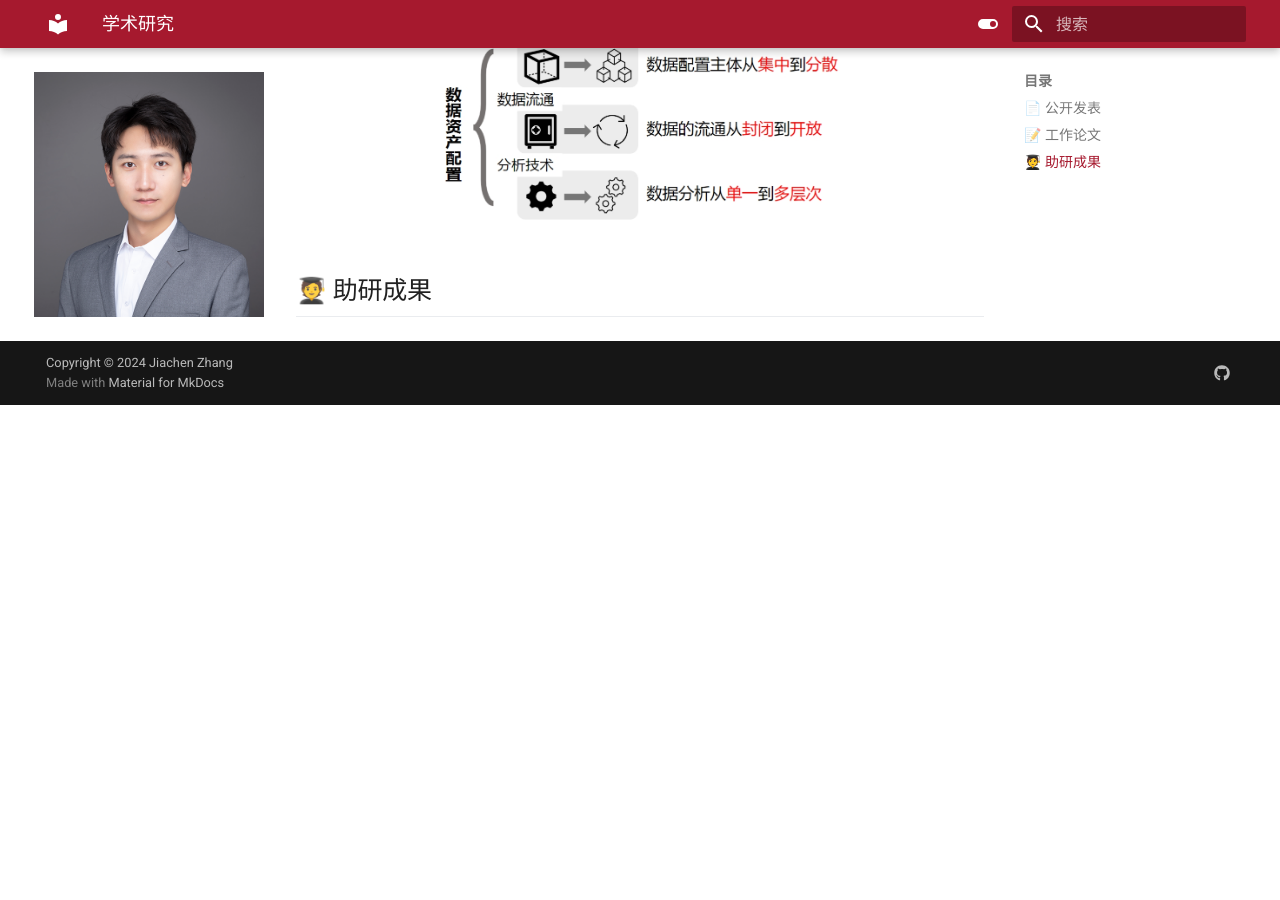
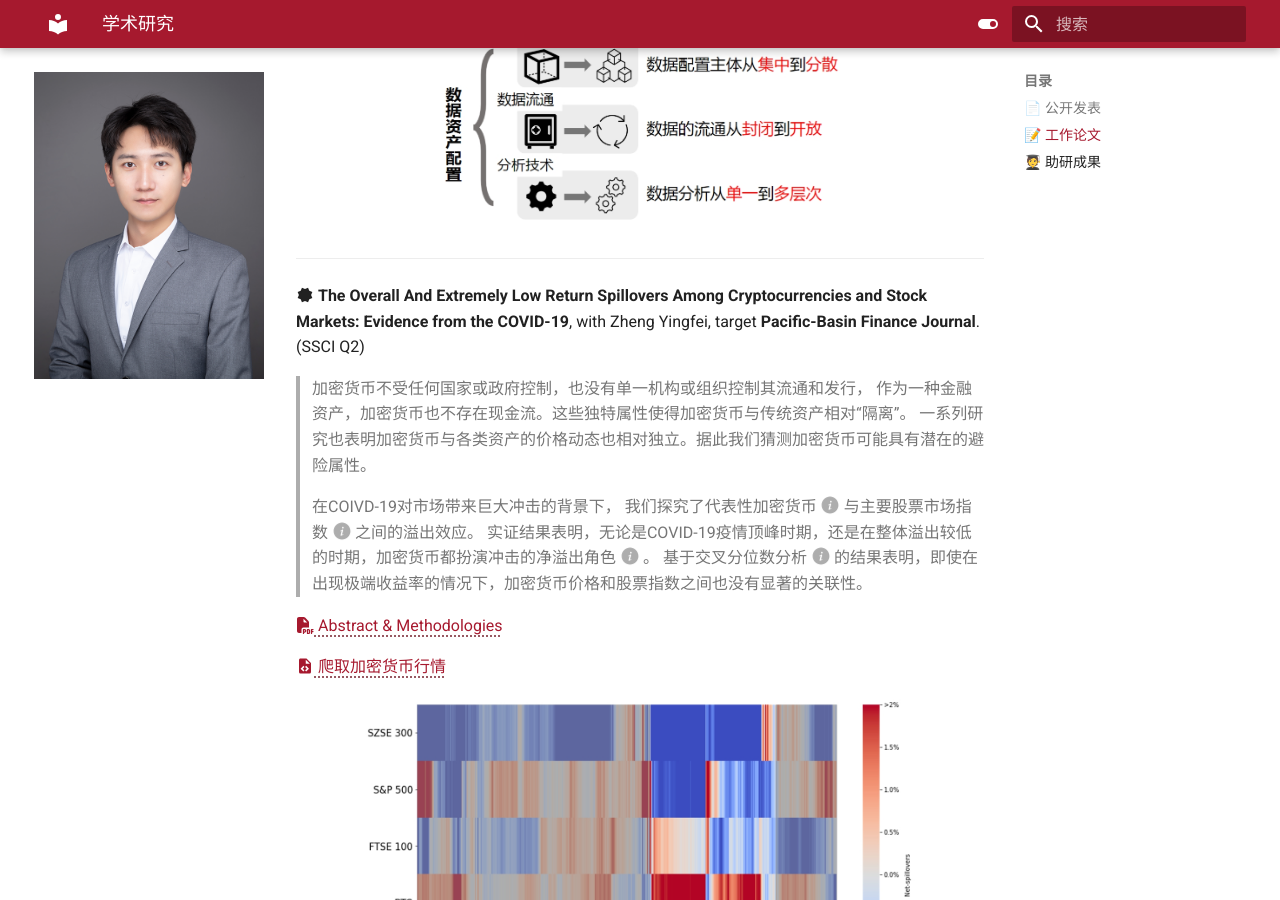
Before and after one commit to daisymilo/lester-zhang, an MkDocs documentation site: the page built from docs/research.md, in a window 1280 px wide and 900 px high, scrolled down 5225 px. Built offline with MkDocs 1.6.1 and Material for MkDocs 9.7.7, drawn with Linux system fonts in a browser that asks for light colours; emoji names are drawn with the system emoji font; before the commit the page ends 5630 px from its top, so only the background shows below that; some of the changed text lies outside the part shown.

Commit message:
$update research$

```diff
--- a/docs/research.md
+++ b/docs/research.md
@@ -165,6 +165,7 @@ Finance_**. (SSCI Q2, ABS ratings 3)
 </div>
 
 ---
+
 :material-octagram:&nbsp;**经济政策不确定性与企业数据资产配置**,
 合作者: 陈荣达 和 金骋路, 目标期刊**《中国管理科学》**.
 
@@ -206,4 +207,39 @@ Finance_**. (SSCI Q2, ABS ratings 3)
 <img src="/images/research_8.png" width="400" >
 </div>
 
+---
+
+:material-octagram:&nbsp;**The Overall And Extremely Low Return Spillovers Among Cryptocurrencies and Stock Markets: Evidence from the COVID-19**,
+with Zheng Yingfei, target **Pacific-Basin Finance Journal**. (SSCI Q2)
+
+<div class="annotate" markdown>
+
+> 加密货币不受任何国家或政府控制，也没有单一机构或组织控制其流通和发行，
+> 作为一种金融资产，加密货币也不存在现金流。这些独特属性使得加密货币与传统资产相对“隔离”。
+> 一系列研究也表明加密货币与各类资产的价格动态也相对独立。据此我们猜测加密货币可能具有潜在的避险属性。
+
+> 在COIVD-19对市场带来巨大冲击的背景下，
+> 我们探究了代表性加密货币(1)与主要股票市场指数(2)之间的溢出效应。
+> 实证结果表明，无论是COVID-19疫情顶峰时期，还是在整体溢出较低的时期，加密货币都扮演冲击的净溢出角色(3)。
+> 基于交叉分位数分析(4)的结果表明，即使在出现极端收益率的情况下，加密货币价格和股票指数之间也没有显著的关联性。
+
+</div>
+
+1. :bulb:我们选择了当时市值最高的比特币(Bitcoin)，以太坊(Ethereum)和莱特币(Litecoin)
+2. :bulb:我们选择了美国标普500指数(S&P 500)，英国富时100指数(FTSE 100)和中国沪深300指数(SZSE 300)
+3. :bulb:采用Diebold and Yilmaz (2009)的Spillover Index方法。
+<br><br>Diebold, F.X. and Yilmaz, K., 2009. Measuring financial asset return and volatility spillovers, with application to global equity markets. The Economic Journal, 119(534), pp.158-171.
+4. :bulb:即Han et al. (2016)提出的cross-quantilogram方法。
+<br><br>Han, H., Linton, O., Oka, T. and Whang, Y.J., 2016. The cross-quantilogram: Measuring quantile dependence and testing directional predictability between time series. Journal of Econometrics, 193(1), pp.251-270.
+
+<a href="/files/The_Overall_And_Extremely_Low_Return_Spillovers.pdf" target="_blank">
+:fontawesome-solid-file-pdf: Abstract & Methodologies
+</a>
+
+[:material-file-code: 爬取加密货币行情](posts/posts/crypto_trading.md)
+
+<div style="text-align: center;">
+<img src="/images/research_9.png" width="550" >
+</div>
+
 ## 🧑‍🎓 助研成果
```
Also changed, not shown: other parts of docs/research.md (+1 -1 lines), docs/posts/posts/crypto_trading.md (added, +129 -0 lines), docs/posts/posts/digital_asset.md (+5 -4 lines), docs/images/coinmktcap_1.png (added), docs/images/coinmktcap_2.png (added), docs/images/coinmktcap_3.png (added), docs/images/research_9.png (added), 1 other file.
